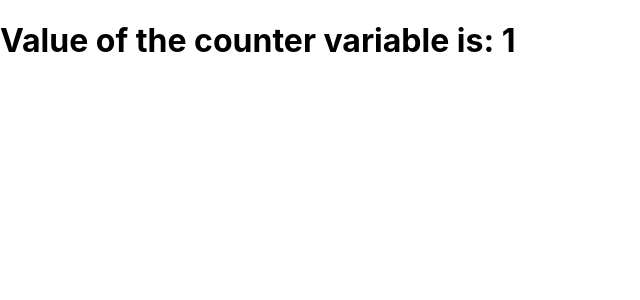
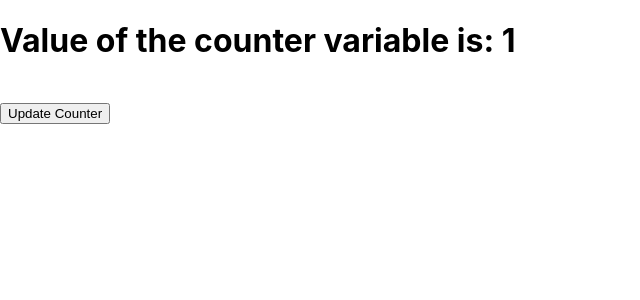
Before and after one commit to Muhammad-Usama-07/WebDevBootcamp2020, a React (Create React App) app in the folder Class04/: page / in a window 1280 px wide. Shown: the top 300 px of the page, without its empty margins (0-640 px from the left). Built offline with nearby package versions, Linux system fonts and the light colour scheme.

Commit message:
Creating a button
A button which will update the value of counter variable.

```diff
--- a/Class04/src/App.js
+++ b/Class04/src/App.js
@@ -6,6 +6,8 @@ function App() {
   return (
     <div >
       <h1>Value of the counter variable is: {count}</h1>
+      <br />
+      <button>Update Counter</button>
     </div>
   );
 }
```
Also changed, not shown: 1 other file (tests, documents, lock files or other folders).
